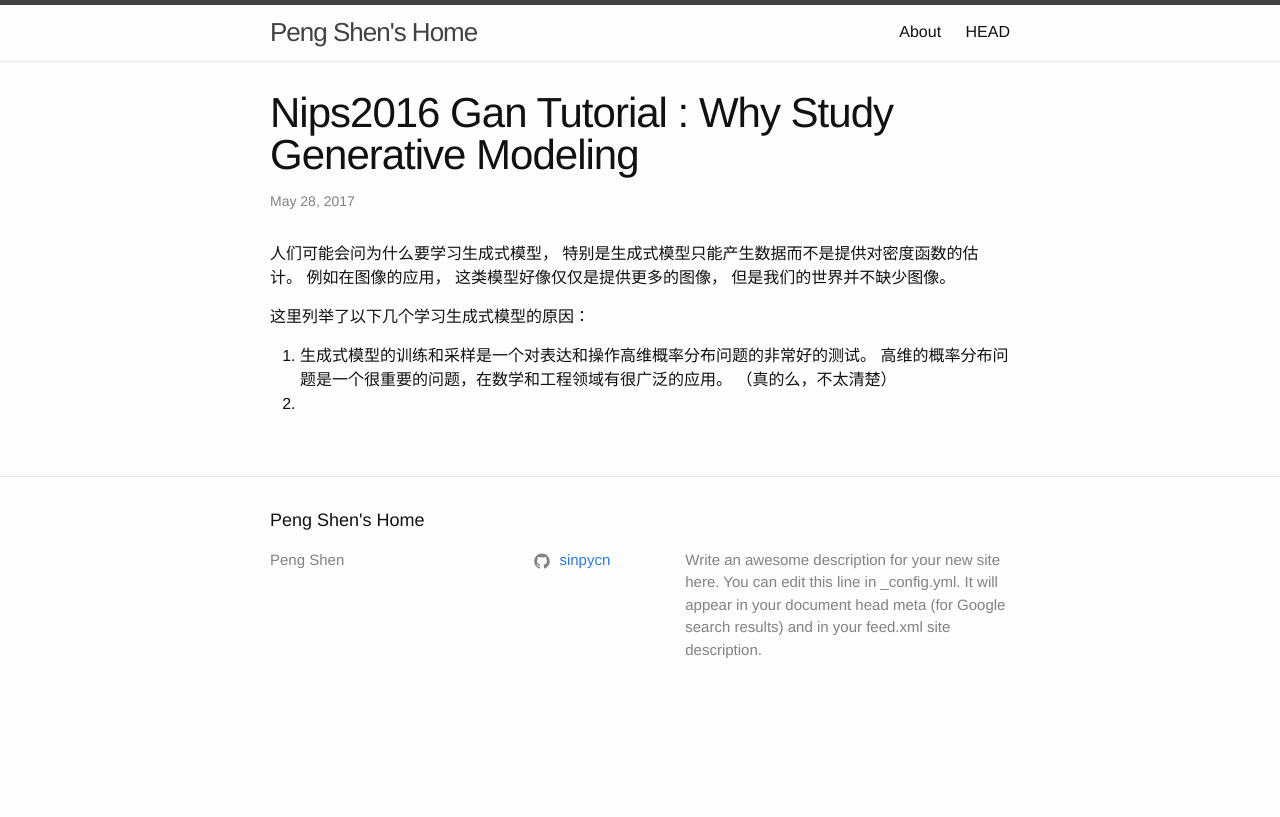
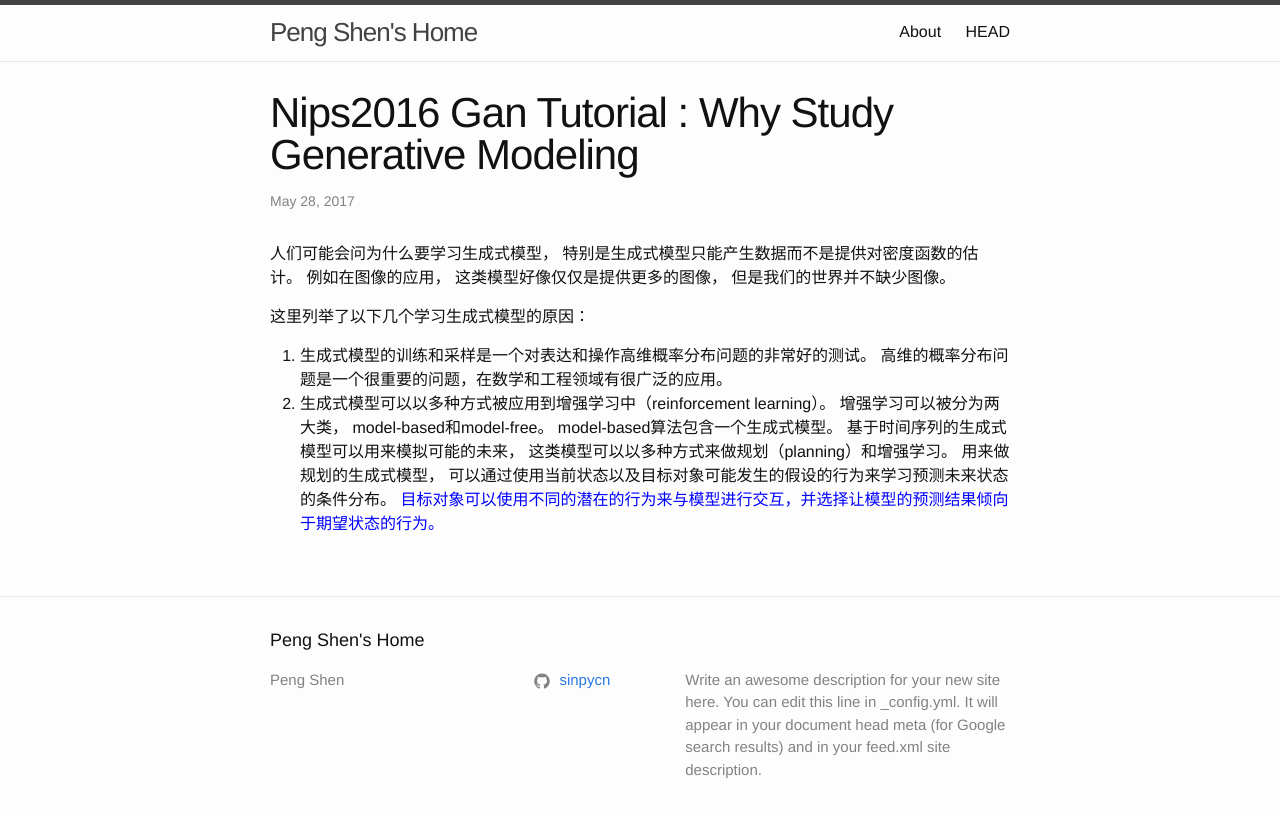
Before and after one commit to sinpycn/sinpycn.github.io, a Jekyll site: the page built from _posts/research/2017-05-28-NIPS2016-GAN-Tutorial-:-Why-study-generative-modeling.md, in a window 1280 px wide. Shown: the top 817 px of the page. Built offline with Jekyll 4.4.1, drawn with Linux system fonts in a browser that asks for light colours.

Commit message:
Update 2017-05-28-NIPS2016-GAN-Tutorial-:-Why-study-generative-modeling.md

```diff
--- a/_posts/research/2017-05-28-NIPS2016-GAN-Tutorial-:-Why-study-generative-modeling.md
+++ b/_posts/research/2017-05-28-NIPS2016-GAN-Tutorial-:-Why-study-generative-modeling.md
@@ -8,5 +8,8 @@ mathjax: true
 
 这里列举了以下几个学习生成式模型的原因：
 1. 生成式模型的训练和采样是一个对表达和操作高维概率分布问题的非常好的测试。 高维的概率分布问题是一个很重要的问题，在数学和工程领域有很广泛的应用。
-（真的么，不太清楚）
-2.
+2. 生成式模型可以以多种方式被应用到增强学习中（reinforcement learning）。
+增强学习可以被分为两大类， model-based和model-free。
+model-based算法包含一个生成式模型。 基于时间序列的生成式模型可以用来模拟可能的未来， 这类模型可以以多种方式来做规划（planning）和增强学习。
+用来做规划的生成式模型， 可以通过使用当前状态以及目标对象可能发生的假设的行为来学习预测未来状态的条件分布。
+<span style="color:blue">目标对象可以使用不同的潜在的行为来与模型进行交互，并选择让模型的预测结果倾向于期望状态的行为。</span>
```
